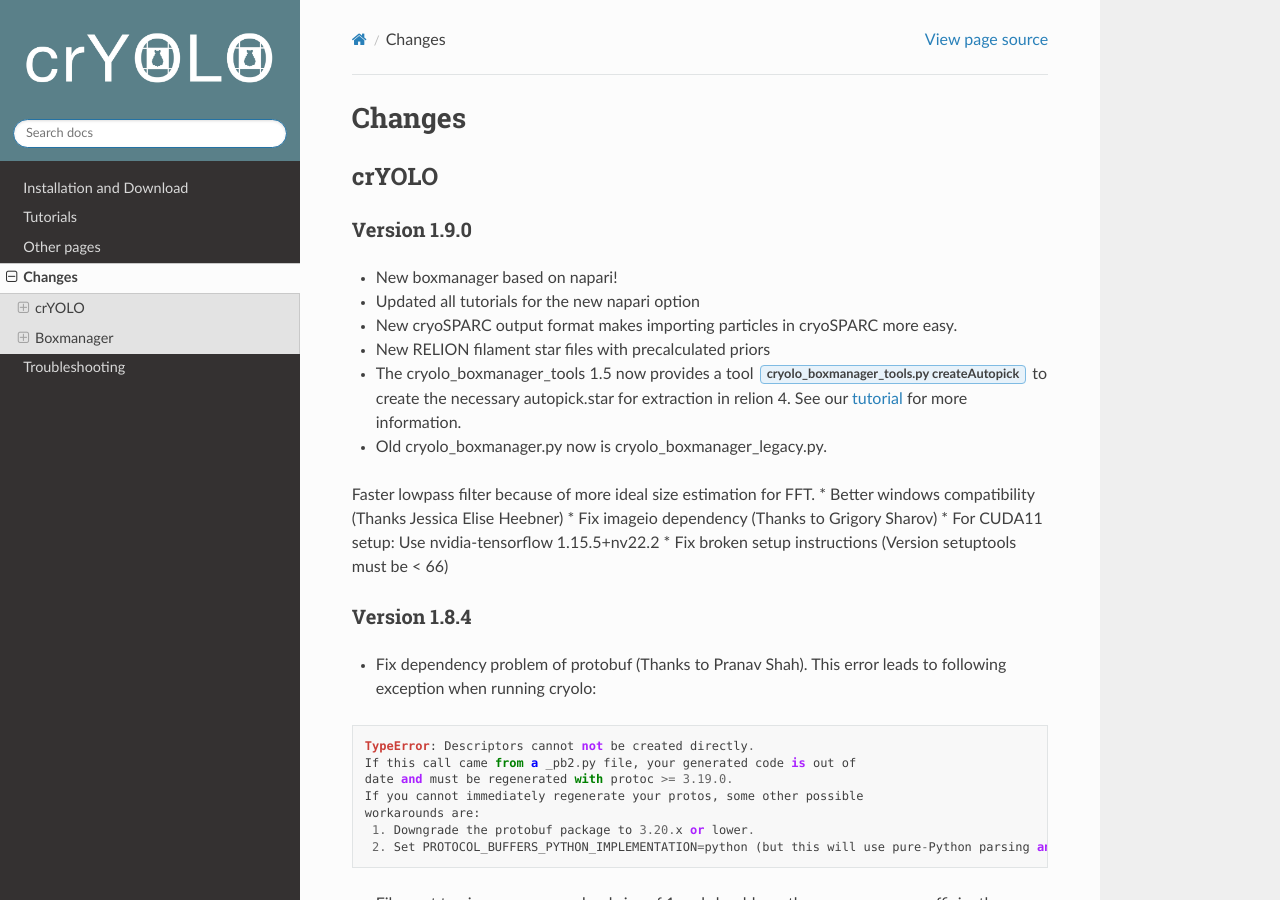
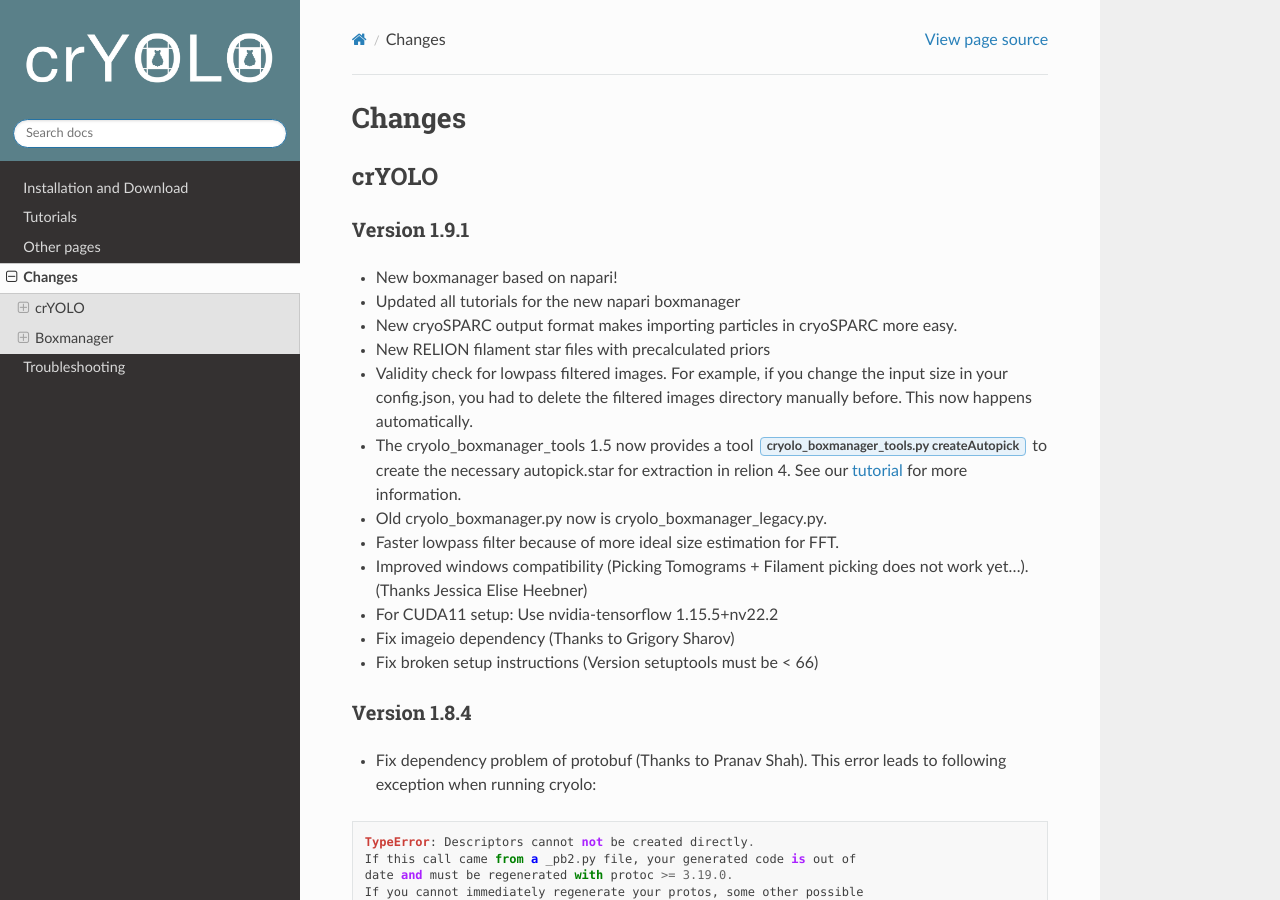
Before and after one commit to MPI-Dortmund/cryolo, a Sphinx documentation site: the page built from source/changes.rst, in a window 1280 px wide and 900 px high. Built offline with Sphinx 7.4.7 and the Read the Docs theme 2.0.0, drawn with Linux system fonts in a browser that asks for light colours.

Commit message:
update changes

```diff
--- a/source/changes.rst
+++ b/source/changes.rst
@@ -4,19 +4,20 @@
 crYOLO
 ^^^^^^
 
-Version 1.9.0
+Version 1.9.1
 *************
 
 * New boxmanager based on napari!
-* Updated all tutorials for the new napari option
+* Updated all tutorials for the new napari boxmanager
 * New cryoSPARC output format makes importing particles in cryoSPARC more easy.
 * New RELION filament star files with precalculated priors
+* Validity check for lowpass filtered images. For example, if you change the input size in your config.json, you had to delete the filtered images directory manually before. This now happens automatically.
 * The cryolo_boxmanager_tools 1.5 now provides a tool :guilabel:`cryolo_boxmanager_tools.py createAutopick` to create the necessary autopick.star for extraction in relion 4. See our :ref:`tutorial <import-relion-4-label>` for more information.
 * Old cryolo_boxmanager.py now is cryolo_boxmanager_legacy.py.
-Faster lowpass filter because of more ideal size estimation for FFT.
-* Better windows compatibility (Thanks Jessica Elise Heebner)
+* Faster lowpass filter because of more ideal size estimation for FFT.
+* Improved windows compatibility (Picking Tomograms + Filament picking does not work yet...).  (Thanks Jessica Elise Heebner)
+* For CUDA11 setup: Use nvidia-tensorflow 1.15.5+nv22.2
 * Fix imageio dependency (Thanks to Grigory Sharov)
-* For CUDA11 setup: Use nvidia-tensorflow 1.15.5+nv22.2
 * Fix broken setup instructions (Version setuptools must be < 66)
 
 
```
